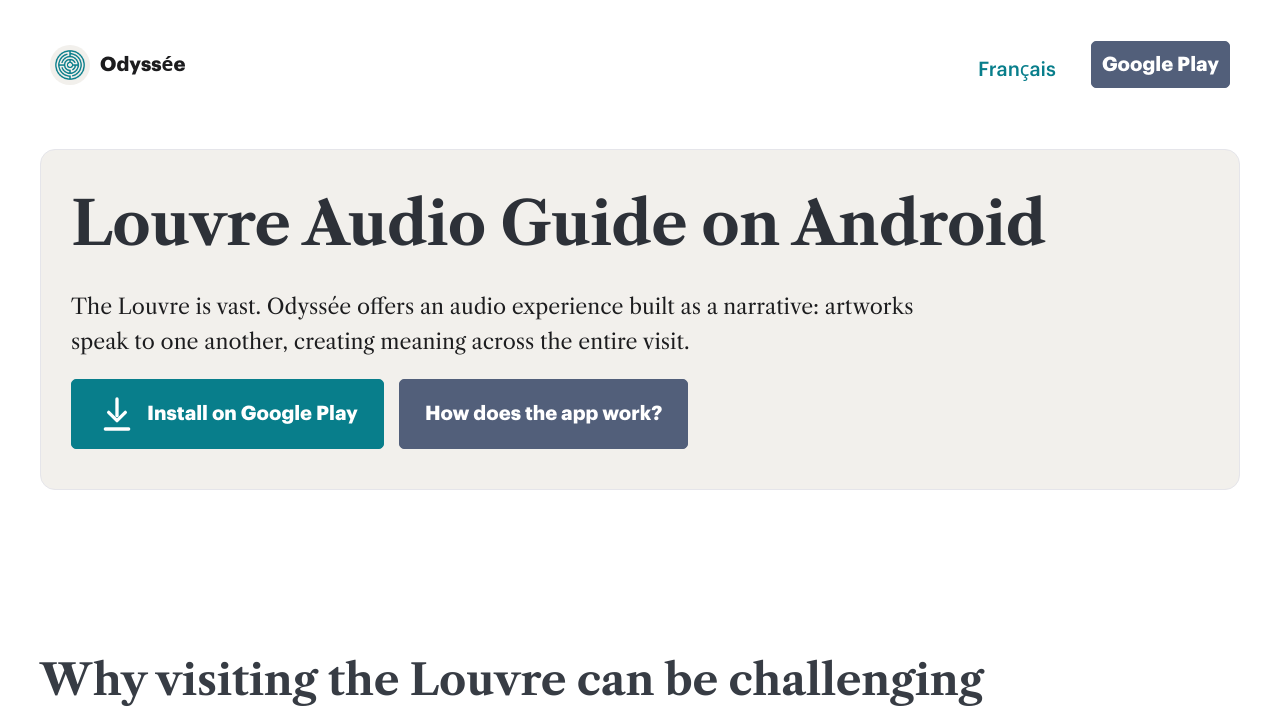
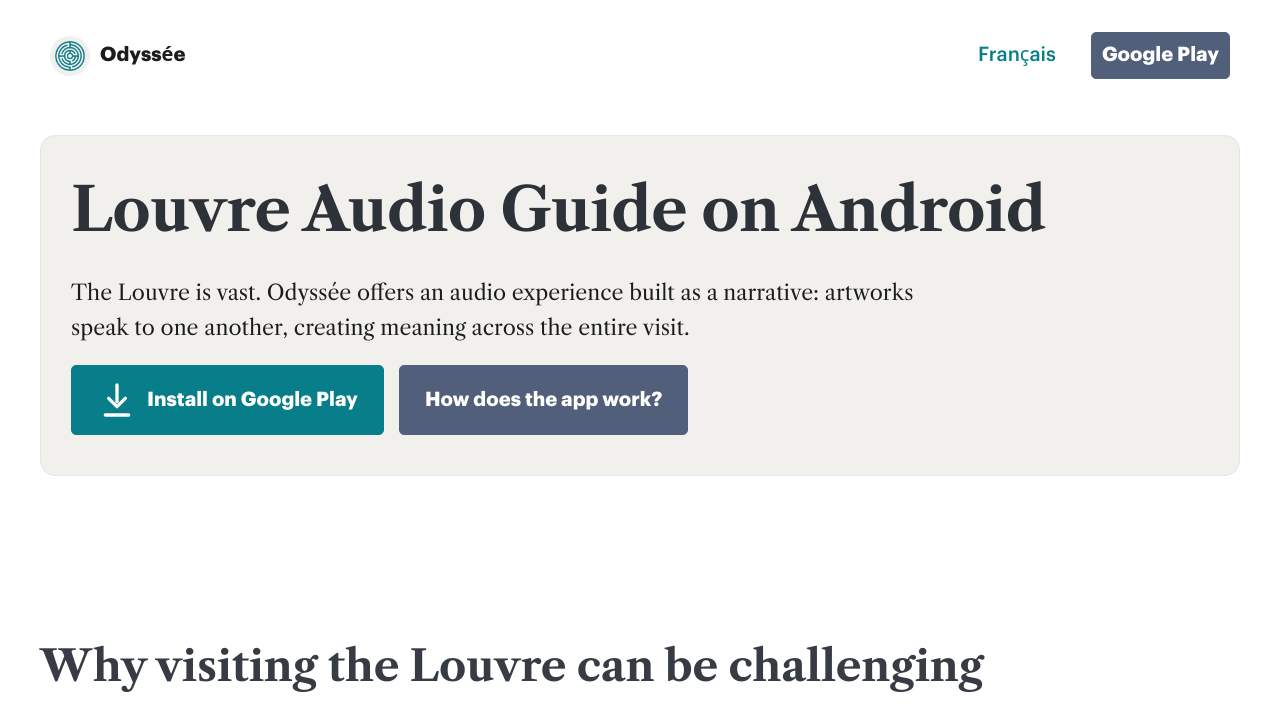
Before and after one commit to ThomasPortolano/tech4art, a plain HTML site: page index.html in a window 1280 px wide. Shown: the top 719 px of the page. Drawn offline with nearby package versions, Linux system fonts and the light colour scheme.

Commit message:
feat(ui): add sitemap link to footer and adjust header styling
- Add sitemap links to both English and French footer sections
- Modify header navigation styling to use baseline alignment
- Adjust profile image positioning in header

```diff
--- a/assets/site.css
+++ b/assets/site.css
@@ -151,20 +151,20 @@ header[role="banner"] {
   top: 0;
   z-index: 10;
   background: var(--pico-background-color);
-  padding-top: var(--space-5);
+  padding-top: var(--space-4);
   padding-bottom: var(--space-4);
 }
 
 header[role="banner"] nav {
   display: flex;
-  align-items: center;
+  align-items: baseline;
   justify-content: space-between;
   gap: var(--space-4);
 }
 
 header[role="banner"] nav > ul {
   display: flex;
-  align-items: center;
+  align-items: baseline;
   margin: 0;
   padding: 0;
   list-style: none;
@@ -188,18 +188,18 @@ header[role="banner"] nav > ul.nav-actions {
 .nav-actions {
   display: flex;
   gap: var(--space-3);
-  align-items: center;
+  align-items: baseline;
   flex-wrap: wrap;
 }
 
 .nav-actions > li {
-  display: flex;
-  align-items: center;
+  /* display: flex; */
+  /* align-items: center; */
 }
 
 .brand strong {
   display: inline-flex;
-  align-items: center;
+  align-items: baseline;
   gap: var(--space-2);
 }
 
@@ -208,6 +208,8 @@ header[role="banner"] nav > ul.nav-actions {
   border-radius: 999px;
   width: var(--space-8);
   height: var(--space-8);
+  align-self: center;
+  transform: translateY(-4px);
 }
 
 main[role="main"] {
--- a/index.html
+++ b/index.html
@@ -401,6 +401,7 @@
           <a href="https://theartcompanion-fecc6.web.app/privacy-policy.html" target="_blank" rel="noopener">
             Privacy policy
           </a>
+          <a href="/sitemap.xml">Sitemap</a>
           <a
             href="mailto:thomas@tech4art.info"
             data-contact-link="true"
```
Also changed, not shown: fr/audioguide-louvre/index.html (+1 -0 lines).
